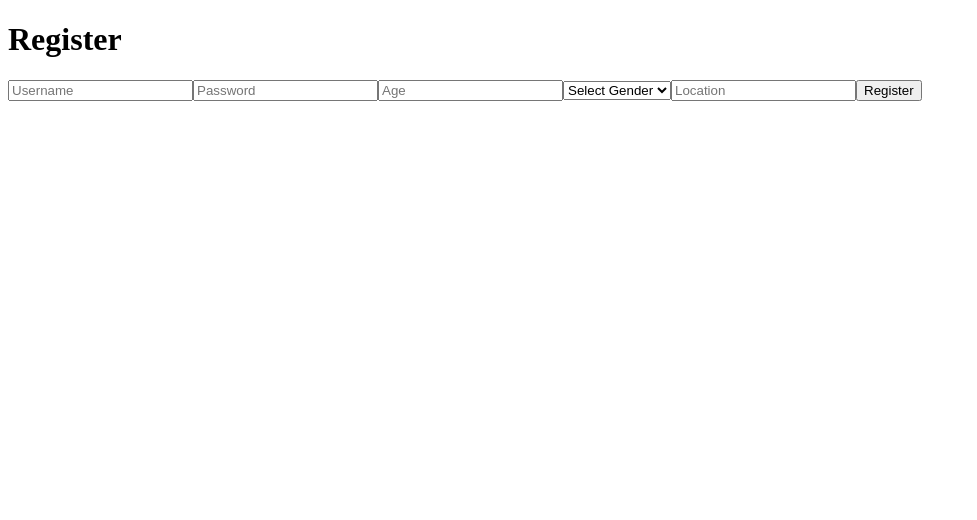
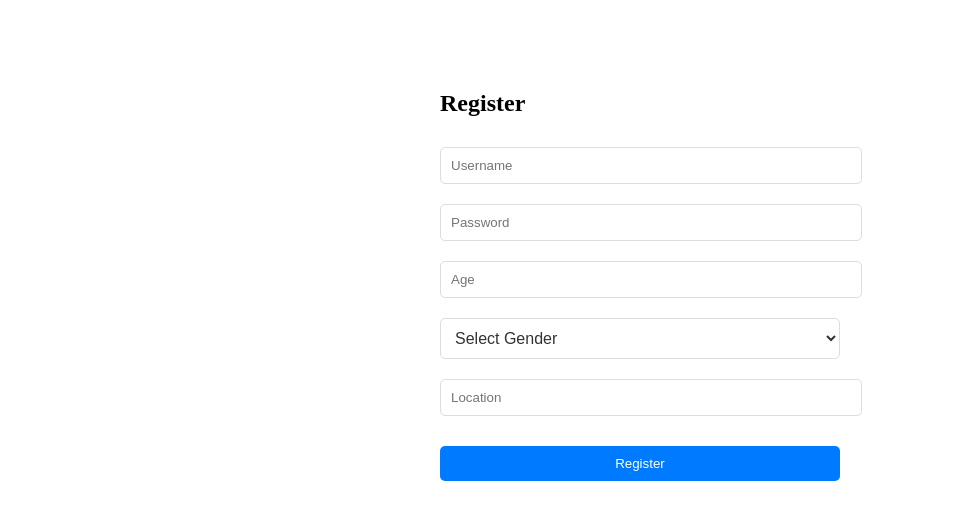
Before and after one commit to Sharifa26/Poll_frontend, a Next.js app: page /register in a window 1280 px wide. Shown: the top 520 px of the page, without its empty margins (0-977 px from the left). Built offline with nearby package versions, Linux system fonts and the light colour scheme.

Commit message:
changing design

```diff
--- a/src/pages/register.js
+++ b/src/pages/register.js
@@ -1,74 +1,82 @@
-import { useState } from 'react';
+import { useForm } from 'react-hook-form';
 import axios from 'axios';
+import styled from '@emotion/styled';
 
-const Register = () => {
-  const [formData, setFormData] = useState({
-    username: '',
-    password: '',
-    age: '',
-    gender: '',
-    location: '',
-  });
+const Form = styled.form`
+  margin: 50px auto;
+  max-width: 400px;
+  padding: 20px;
+  background: white;
+  border-radius: 8px;
+`;
 
-  const handleChange = (e) => {
-    setFormData({ ...formData, [e.target.name]: e.target.value });
-  };
+const Input = styled.input`
+  margin: 10px 0;
+  padding: 10px;
+  width: 100%;
+  border: 1px solid #ddd;
+  border-radius: 5px;
+`;
 
-  const handleSubmit = async (e) => {
-    e.preventDefault();
+const Select = styled.select`
+  margin: 10px 0;
+  padding: 10px;
+  width: 100%;
+  border: 1px solid #ddd;
+  border-radius: 5px;
+  font-size: 16px;
+  color: #333;
+  background-color: #fff;
+
+  option {
+    color: #333;
+    font-size: 16px;
+    padding: 10px;
+  }
+`;
+
+
+const Button = styled.button`
+  margin: 20px 0;
+  padding: 10px 20px;
+  width: 100%;
+  background: #007bff;
+  color: white;
+  border: none;
+  border-radius: 5px;
+
+  &:hover {
+    background: #0056b3;
+  }
+`;
+
+export default function Register() {
+    const { register, handleSubmit } = useForm();
+
+    const onSubmit = async (data) => {
         try {
-      const response = await axios.post('/api/register', formData);
+            const response = await axios.post('http://localhost:2005/register', data);
             alert(response.data.message);
-      window.location.href = '/login';
         } catch (error) {
-      alert('Registration failed: ' + error.response.data.message);
+            alert(error.response.data.message);
         }
     };
 
     return (
-    <div className="container">
-      <h1>Register</h1>
-      <form onSubmit={handleSubmit}>
-        <input
-          type="text"
-          name="username"
-          placeholder="Username"
-          value={formData.username}
-          onChange={handleChange}
-          required
-        />
-        <input
-          type="password"
-          name="password"
-          placeholder="Password"
-          value={formData.password}
-          onChange={handleChange}
-          required
-        />
-        <input
-          type="number"
-          name="age"
-          placeholder="Age"
-          value={formData.age}
-          onChange={handleChange}
-        />
-        <select name="gender" value={formData.gender} onChange={handleChange}>
+        <Form onSubmit={handleSubmit(onSubmit)}>
+            <h2>Register</h2>
+            <Input placeholder="Username" {...register('username')} required />
+            <Input placeholder="Password" type="password" {...register('password')} required />
+            <Input placeholder="Age" type="number" {...register('age')} />
+            <Select {...register('gender')}>
                 <option value="">Select Gender</option>
                 <option value="male">Male</option>
                 <option value="female">Female</option>
                 <option value="other">Other</option>
-        </select>
-        <input
-          type="text"
-          name="location"
-          placeholder="Location"
-          value={formData.location}
-          onChange={handleChange}
-        />
-        <button type="submit">Register</button>
-      </form>
-    </div>
+            </Select>
+
+            <Input placeholder="Location" {...register('location')} />
+            <Button type="submit">Register</Button>
+        </Form>
     );
-};
-
-export default Register;
+}
```
Also changed, not shown: src/pages/index.js (+35 -15 lines), src/pages/login.js (+44 -38 lines). Lines whose indentation alone changed are shown as unchanged.
